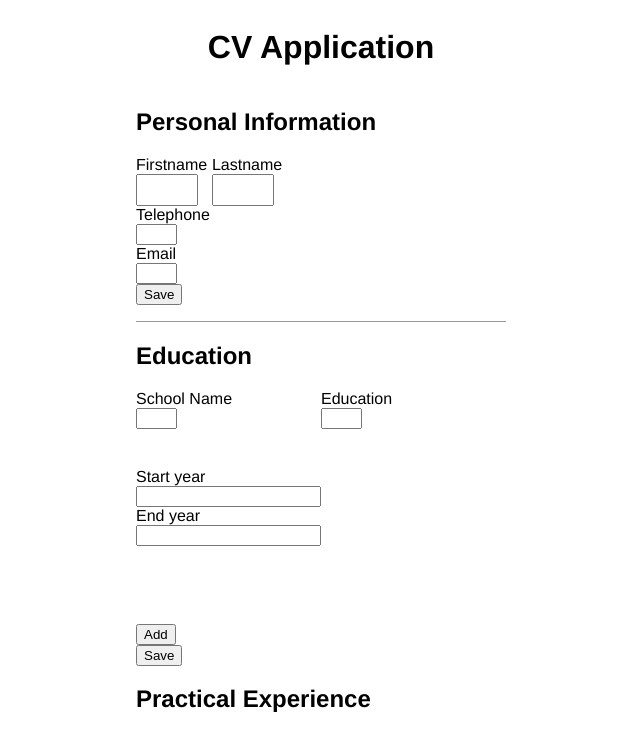
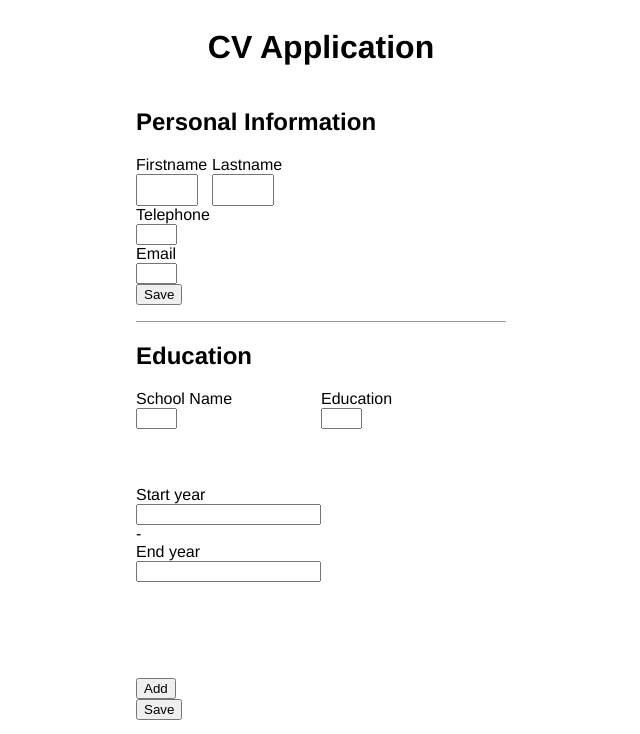
Before and after one commit to JSHC/odin-cvproject, a React (Create React App) app: page / in a window 1280 px wide. Shown: the top 734 px of the page, without its empty margins (319-959 px from the left). Built offline with nearby package versions, Linux system fonts and the light colour scheme.

Commit message:
Add dash between years

```diff
--- a/src/components/EducationComponent.js
+++ b/src/components/EducationComponent.js
@@ -23,6 +23,7 @@ class EducationComponent extends React.Component {
                     type="number"
                     className="start-year"
                     editEnabled={editEnabled} />
+                <span>-</span>
                 <Field
                     label="End year"
                     type="number"
```
